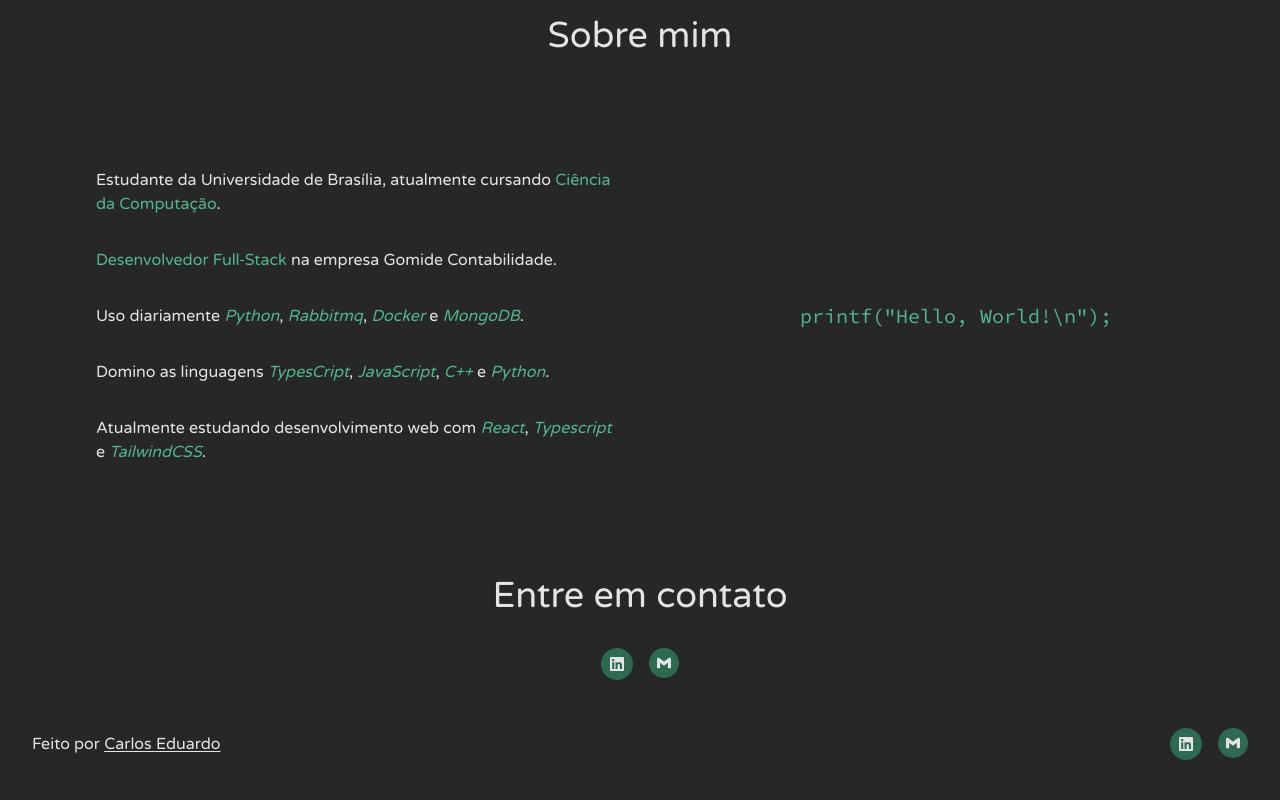
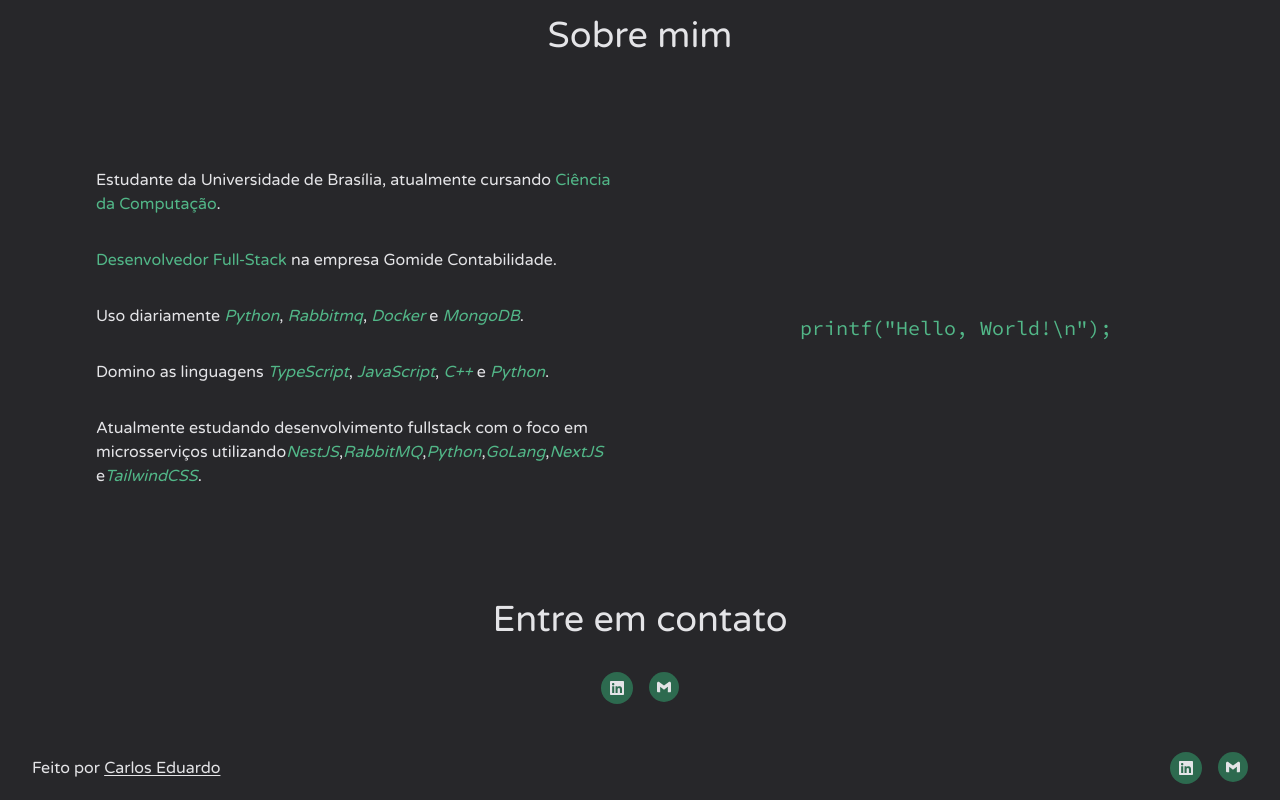
Before and after one commit to Cadu-or/Portfolio, a React (Vite) app: page / in a window 1280 px wide. Shown: the part 712-1512 px from the top of the page. Before the commit the page ends 1488 px from the top, so only its background shows below. Built offline with nearby package versions, Linux system fonts and the light colour scheme; no server answers.

Commit message:
💬 Sobre mim atualizado.

```diff
--- a/src/components/QuemSouEu.tsx
+++ b/src/components/QuemSouEu.tsx
@@ -37,15 +37,18 @@ export function QuemSouEu() {
             </li>
             <li className="p-4">
               Domino as linguagens{" "}
-              <span className="italic text-mgreen-500">TypesCript</span>,{" "}
+              <span className="italic text-mgreen-500">TypeScript</span>,{" "}
               <span className="italic text-mgreen-500">JavaScript</span>,{" "}
               <span className="italic text-mgreen-500">C++</span> e{" "}
               <span className="italic text-mgreen-500">Python</span>.
             </li>
             <li className="p-4">
-              Atualmente estudando desenvolvimento web com{" "}
-              <span className="italic text-mgreen-500">React</span>,{" "}
-              <span className="italic text-mgreen-500">Typescript</span> e{" "}
+              Atualmente estudando desenvolvimento fullstack com o foco em microsserviços utilizando
+              <span className="italic text-mgreen-500">NestJS</span>,
+              <span className="italic text-mgreen-500">RabbitMQ</span>,
+              <span className="italic text-mgreen-500">Python</span>,
+              <span className="italic text-mgreen-500">GoLang</span>,
+              <span className="italic text-mgreen-500">NextJS</span> e
               <span className="italic text-mgreen-500">TailwindCSS</span>.
             </li>
           </ul>
```
